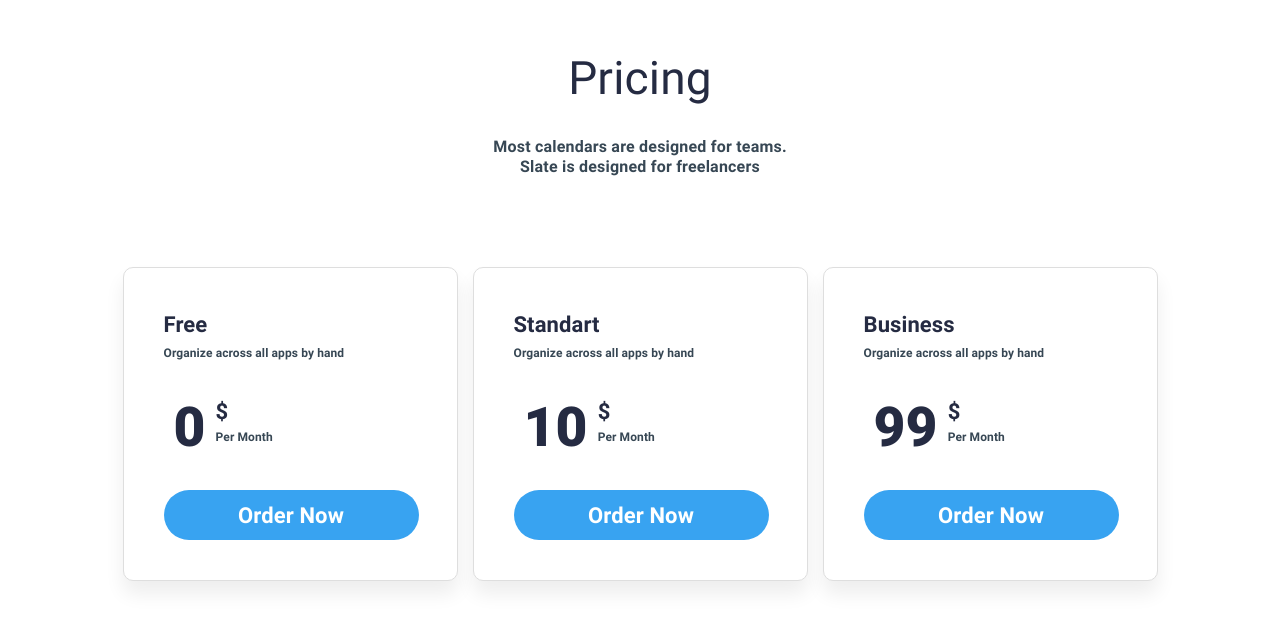
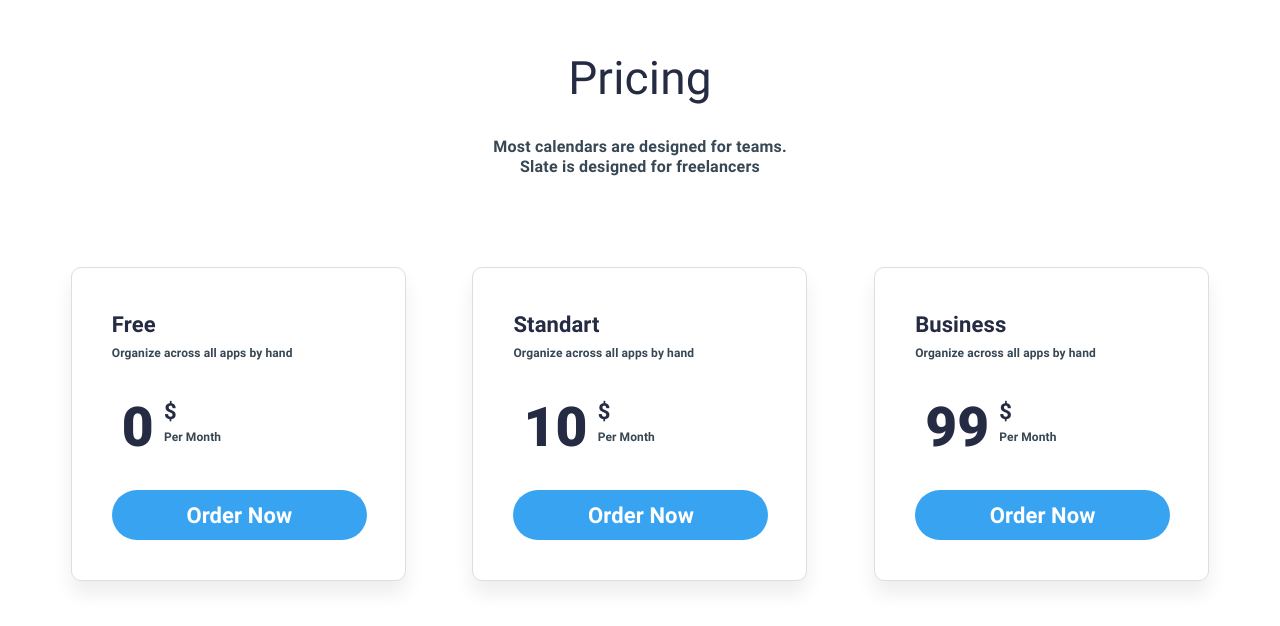
Before and after one commit to lattecoff/9_figma_land, a website: page source/pages/index.html in a window 1280 px wide. Shown: the part 2549-3175 px from the top of the page. Drawn offline with nearby package versions, Linux system fonts and the light colour scheme; files that its build step writes are made by us from their sources; files whose address does not match are found by name.

Commit message:
УExpand container for pricing section.

```diff
--- a/source/styles/main.scss
+++ b/source/styles/main.scss
@@ -225,7 +225,7 @@
 }
 
 .pricing .container {
-	max-width: 1050px;
+	max-width: 1205px;
 	margin: 0 auto;
 	padding: 110px 0 10px;
 
@@ -258,10 +258,11 @@
 		display: flex;
 		justify-content: space-around;
 		flex-wrap: wrap;
-		padding: 90px 0 100px;
+		padding: 65px 0 75px;
 	}
 
 	.price__item {
+		margin: 25px;
 		max-width: 335px;
 		padding: 40px;
 		background: #FFFFFF;
```
